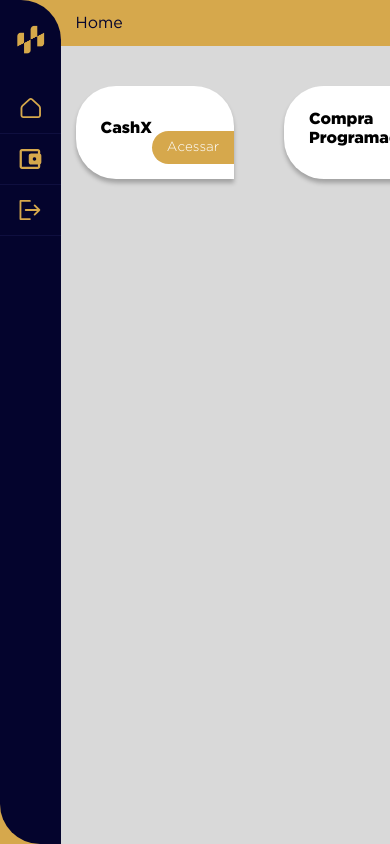
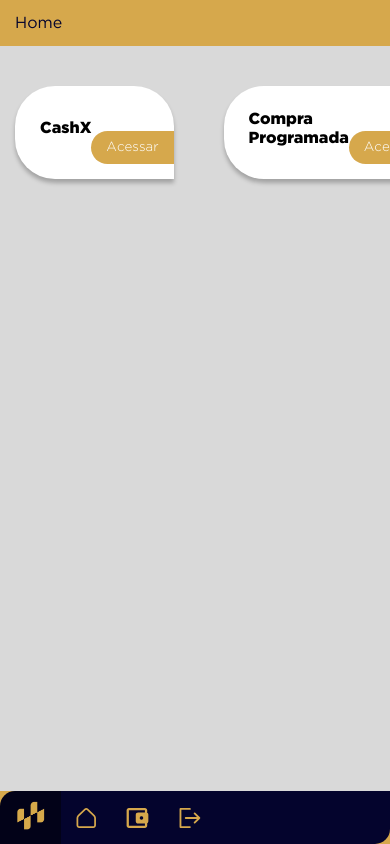
Before and after one commit to codethebasics/credcoin, a Next.js app: page / in a window 390 px wide. Built offline with nearby package versions, Linux system fonts and the light colour scheme.

Commit message:
bottom menu

```diff
--- /dev/null
+++ b/components/layout/menu/SidebarBottom.js
@@ -0,0 +1,35 @@
+import Link from 'next/link';
+import styles from '../../../styles/components/SidebarBottom.module.scss';
+
+export default function SidebarBottom(props) {
+    return (
+        <div id={styles.sidebar}>
+            <div>
+                <div className={styles.brand}>
+                    <div className={styles.menu}>
+                        <img height={30} src="/img/short-icon.png" />
+                    </div>
+                </div>
+                <div className={styles.link}>
+                    <ul>
+                        <li>
+                            <Link href="/home">
+                                <img src="/img/home-gold.svg" height={20} />
+                            </Link>
+                        </li>
+                        <li>
+                            <Link href="/extrato">
+                                <img src="/img/wallet-gold.svg" height={20} />
+                            </Link>
+                        </li>
+                        <li>
+                            <Link href="/">
+                                <img src="/img/signout-gold.svg" height={20} />
+                            </Link>
+                        </li>
+                    </ul>
+                </div>
+            </div>
+        </div>
+    );
+}
--- a/pages/_app.js
+++ b/pages/_app.js
@@ -2,6 +2,7 @@
 import Header from '../components/layout/header/Header.js';
 import Sidebar from '../components/layout/menu/Sidebar';
 import SidebarShort from '../components/layout/menu/SidebarShort';
+import SidebarBottom from '../components/layout/menu/SidebarBottom';
 
 function App({ Component, pageProps }) {
     return (
@@ -11,6 +12,9 @@
             </div>
             <div id="sidebarShortContainer">
                 <SidebarShort />
+            </div>
+            <div id="sidebarBottomContainer">
+                <SidebarBottom />
             </div>
             <div id="headerContainer">
                 <Header />
--- /dev/null
+++ b/styles/components/SidebarBottom.module.scss
@@ -0,0 +1,74 @@
+#sidebar {
+    background: #D6A84C;
+    display: flex;
+    width: 100%;
+
+    > div {
+        border-radius: 40px 0 15px 0;
+        width: 100%;
+        color: #fff;
+        font-family: gothamBook, Verdana, Geneva, Tahoma, sans-serif;
+        background: #04042D;
+        display: flex;
+        align-items: center;
+
+        .brand {
+            display: flex;
+            justify-content: space-between;
+            align-items: center;
+            padding: 10px 15px;
+            background-color: #020218;
+            border-radius: 15px 0 0 0;
+
+            .menu {
+                cursor: pointer;
+            }
+        }
+
+        .link {
+            width: 100%;
+
+            ul {
+                list-style-type: none;
+                display: flex;
+
+                li {
+                    display: flex;
+                    justify-content: center;
+                    padding: 015px;
+                    cursor: pointer;
+                    display: flex;
+                    align-items: center;
+
+                    >a {
+                        margin-left: 15px;
+                        color: #fff;
+                        opacity: .5;
+
+                        &:hover {
+                            opacity: 1;
+                        }
+                    }
+                }
+
+                .submenu {
+                    margin: 15px;
+                    background: #19194B;
+                    font-size: 0.9rem;
+                    color: rgba(255, 255, 255, .5);
+                    border-radius: 10px;
+
+                    div {
+                        padding: 10px 15px;
+
+                        &:hover {
+                            background: #04042D;
+                            cursor: pointer;
+                            color: rgba(255, 255, 255, 1);
+                        }
+                    }
+                }
+            }
+        }
+    }
+}
--- a/styles/globals.scss
+++ b/styles/globals.scss
@@ -40,6 +40,11 @@
     grid-area: sidebarShort;
 }
 
+#sidebarBottomContainer {
+    display: none;
+    grid-area: sidebarBottom;
+}
+
 #headerContainer {
     grid-area: header;
 }
@@ -60,7 +65,6 @@
 
 /* Track */
 ::-webkit-scrollbar-track {
-  background: #f1f1f1;
   border-radius: 5px;
 }
 
@@ -105,3 +109,26 @@
             }
     }
 }
+
+@media (max-width: 500px) {
+    #mainContainer {
+        grid-template-rows: auto 1fr auto;
+        grid-template-areas:
+            "header header"
+            "body body"
+            "sidebarBottom sidebarBottom";
+
+            #sidebarContainer {
+                display: none;
+            }
+
+            #sidebarShortContainer {
+                display: none;
+            }
+
+            #sidebarBottomContainer {
+                display: flex;
+                background: lime;
+            }
+    }
+}
```
